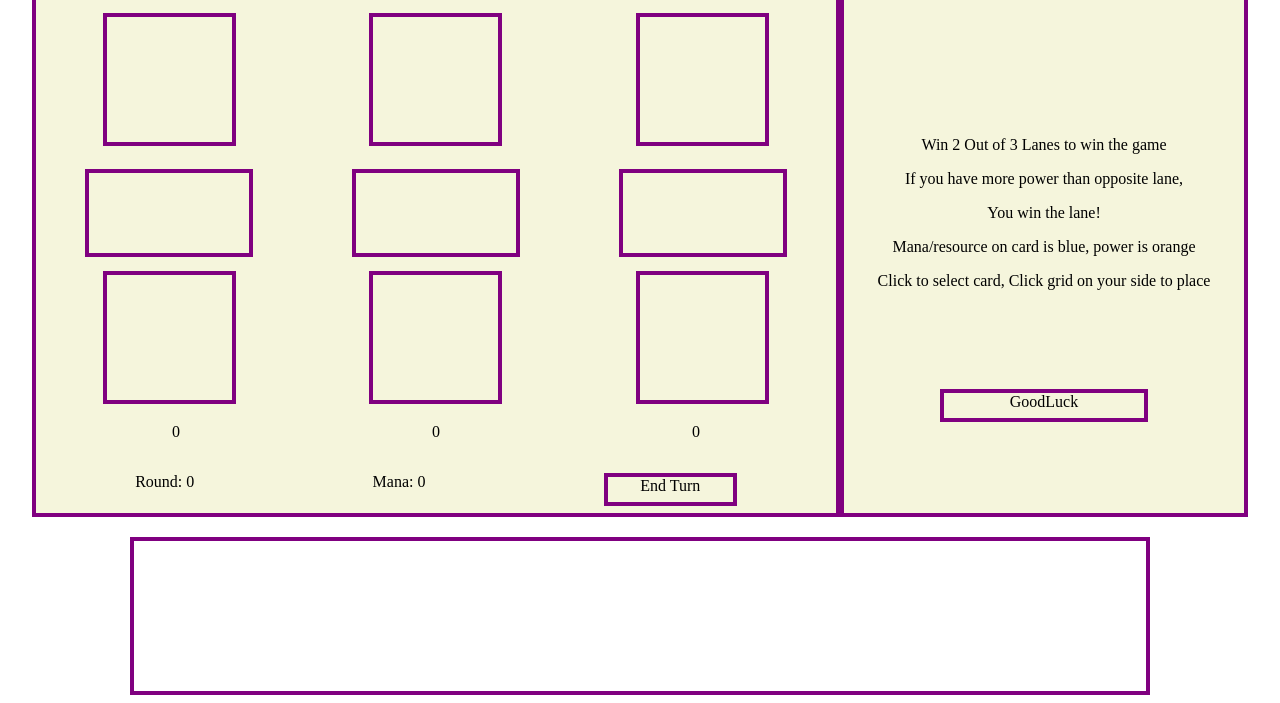
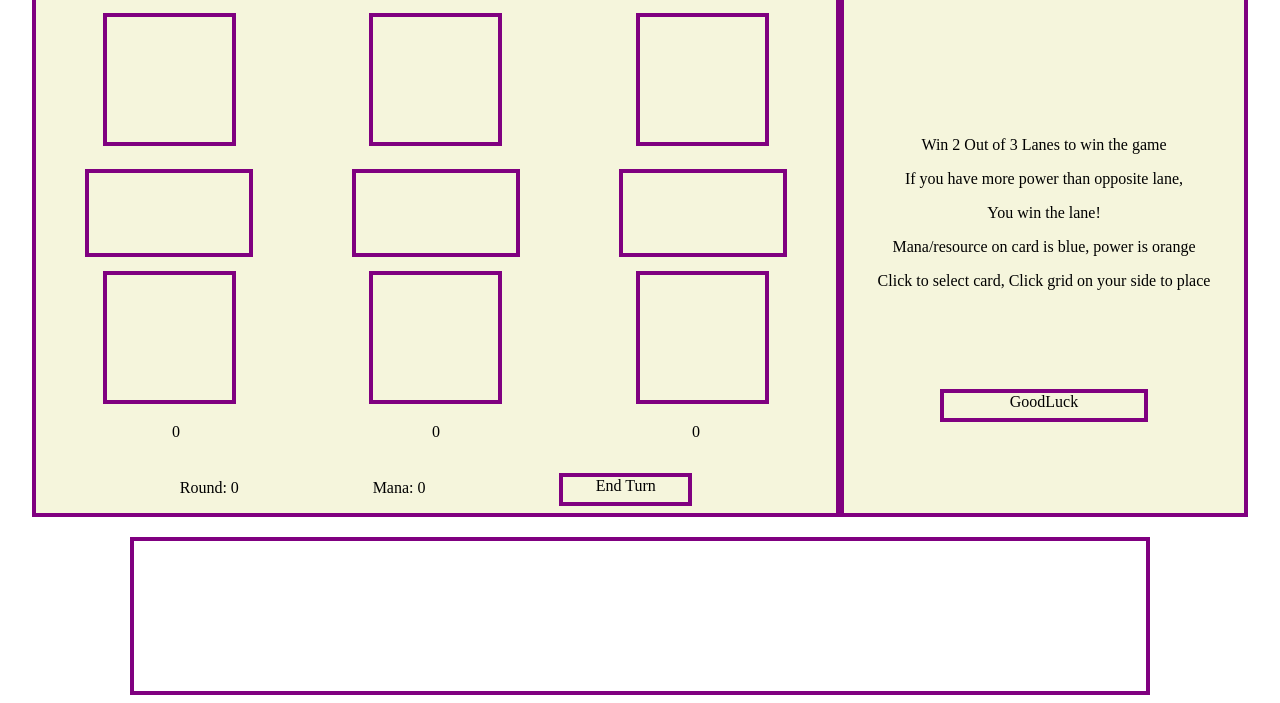
Before and after one commit to Vshan0816/SnapProject, a website built with webpack: page index.html in a window 1280 px wide. Shown: the part 99-802 px from the top of the page. Built offline with nearby package versions, Linux system fonts and the light colour scheme.

Commit message:
styling changes bottom bar

```diff
--- a/src/index.scss
+++ b/src/index.scss
@@ -74,8 +74,10 @@
     grid-column: 1 / span 5;
     grid-row: 12 / span 1;
     display: flex;
-    justify-content: space-around;
+    justify-content: space-evenly;
     padding: 10px;
+    // display: grid;
+    // grid-template-columns: 20% 20% 20% 20% 20%;
 }
 
 #playerLane1{
@@ -240,9 +242,21 @@
   }
 
 #endTurn{
-    margin-bottom: 50px;
+    grid-column: 5/span 1;
     width: 125px;
     height: 25px;
     border: 4px solid $color;
     text-align: center;
 }
+
+#mana{
+    margin-top: 6px;
+    grid-column: 3/span 1;
+    text-align: center;
+}
+
+#round {
+    margin-top: 6px;
+    grid-column: 1/span 1;
+    text-align: center;
+}
```
Also changed, not shown: dist/main.css.
